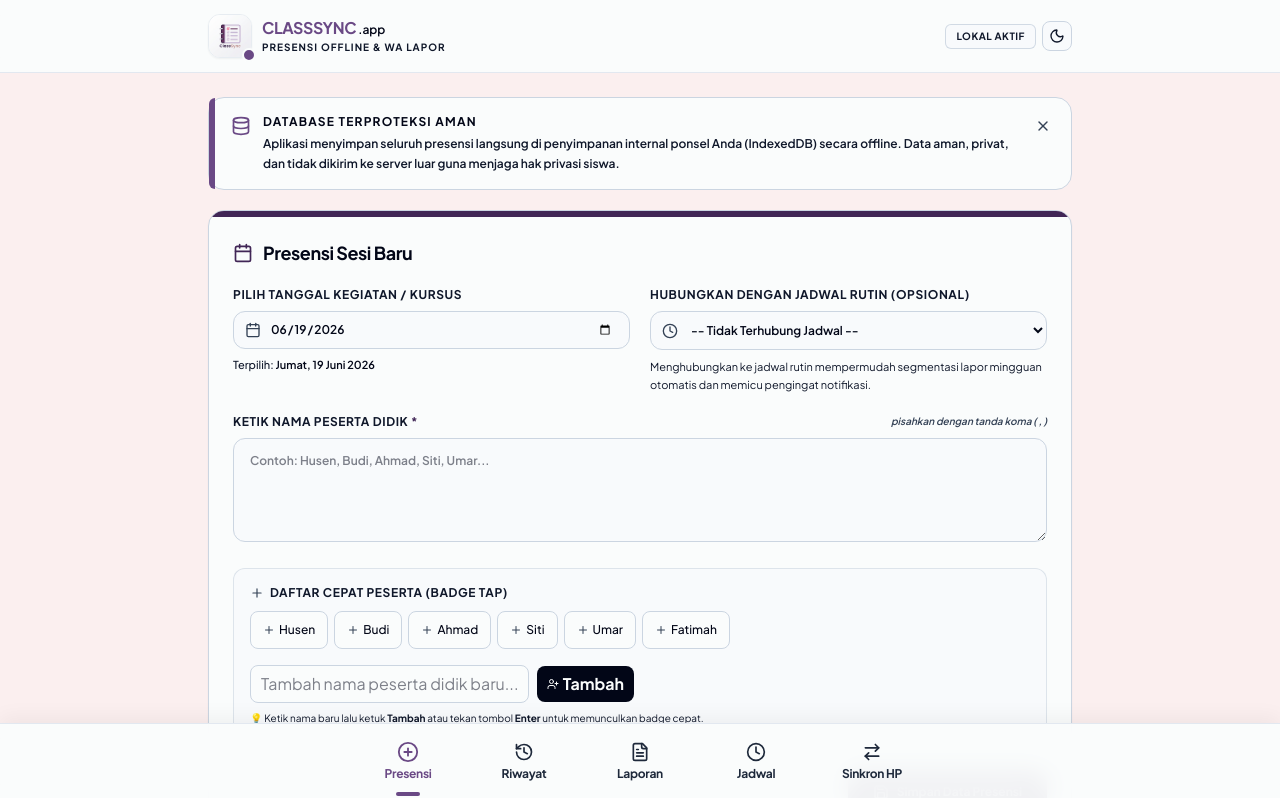
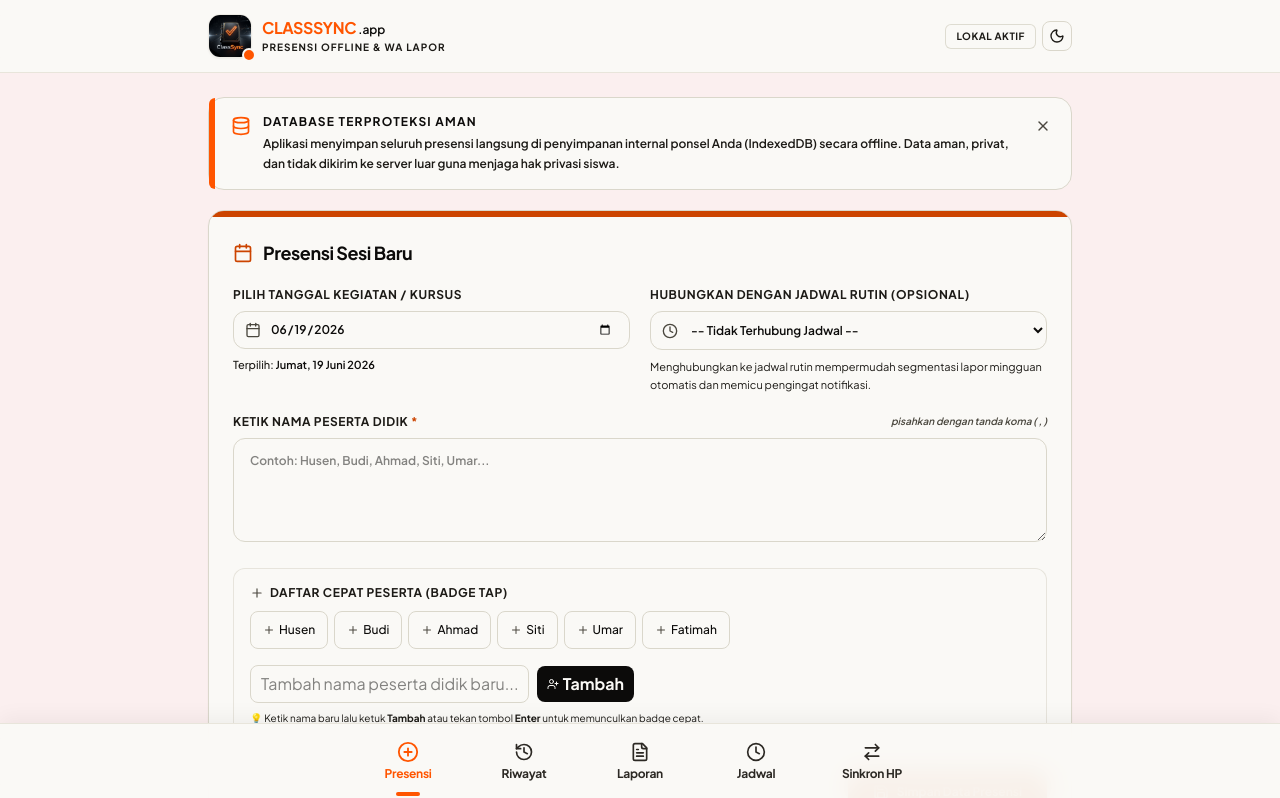
Before and after one commit to husenEF/Absensi-Bocil, a React (Vite) app: page / in a window 1280 px wide. Shown: the top 798 px of the page. Built offline with nearby package versions, Linux system fonts and the light colour scheme.

Commit message:
feat: implement database migration and rebrand
Add automatic migration for legacy IndexedDB instances and update the application theme to a new cyber-orange aesthetic.

```diff
--- a/index.html
+++ b/index.html
@@ -18,7 +18,7 @@
     <link rel="manifest" href="manifest.json" />
     <link rel="icon" href="icon.svg" type="image/svg+xml" />
     <link rel="apple-touch-icon" href="icon-512.png" />
-    <meta name="theme-color" content="#412656" />
+    <meta name="theme-color" content="#ff5500" />
     <meta name="apple-mobile-web-app-capable" content="yes" />
     <meta name="apple-mobile-web-app-status-bar-style" content="default" />
     <meta name="apple-mobile-web-app-title" content="ClassSync" />
--- a/src/App.tsx
+++ b/src/App.tsx
@@ -9,7 +9,7 @@ import { SyncManagement } from './pages/SyncManagement';
 
 // Import custom app logo image generated
 // @ts-ignore
-import logoImg from './assets/images/classsync_logo_1784256921487.jpg';
+import logoImg from './assets/images/classsync_cyber_logo_1784268435718.jpg';
 
 import {
   PlusCircle,
--- a/src/context/AppContext.tsx
+++ b/src/context/AppContext.tsx
@@ -1,7 +1,7 @@
 import React, { createContext, useContext, useState, useEffect, useMemo, useRef } from 'react';
 import QRCode from 'qrcode';
 import jsQR from 'jsqr';
-import { db, AbsensiRecord, ScheduleRecord } from '../db';
+import { db, AbsensiRecord, ScheduleRecord, checkForAndMigratePreviousDatabases } from '../db';
 import { formatIndonesianDate, formatDateShort } from '../utils/date';
 
 interface BiMonthlyPeriod {
@@ -417,6 +417,15 @@ export const AppProvider: React.FC<{ children: React.ReactNode }> = ({ children
 
   // Seed on mount
   useEffect(() => {
+    // Check for and migrate legacy database instances if present in the browser origin
+    checkForAndMigratePreviousDatabases((successMsg) => {
+      showToast(successMsg, 'success');
+      loadRecords();
+      loadSchedules();
+    }).catch(err => {
+      console.error('[Migration check error]', err);
+    });
+
     loadRecords();
     loadSchedules();
 
--- a/src/index.css
+++ b/src/index.css
@@ -2,76 +2,92 @@
 @import "tailwindcss";
 
 :root {
-  --zinc-50: #f8fafc;
-  --zinc-100: #f1f5f9;
-  --zinc-150: #e2e8f0;
-  --zinc-200: #cbd5e1;
-  --zinc-250: #cbd5e1;
-  --zinc-300: #94a3b8;
-  --zinc-350: #475569; /* slate-600: strong medium text */
-  --zinc-400: #334155; /* slate-700: very legible dark gray */
-  --zinc-450: #1e293b; /* slate-800: deep charcoal for secondary label / unselected nav elements */
-  --zinc-500: #0f172a; /* slate-900: near-black for primary helpers, informational texts, and labels */
-  --zinc-600: #0f172a; /* slate-900: near-black */
-  --zinc-650: #020617; /* slate-950: true deep black */
-  --zinc-700: #020617;
-  --zinc-750: #020617;
-  --zinc-800: #020617;
-  --zinc-850: #020617;
-  --zinc-900: #020617;
-  --zinc-950: #020617;
+  --pink-tint: #faf9f6; /* Elegant warm minimalist white background */
+  --rose-warm: #f4f2eb; /* Soft minimalist light gray panels */
+  --rose-dusty: #e8e5db; /* Warm subtle borders */
+  --lavender-soft: #ff8a50; /* Softer secondary cyber orange */
+  --plum-dark: #cc4400; /* Deep rich corporate cyber orange */
+  --plum-deep: #882200; /* Rich warm dark terracotta */
+  --brick-ember: #ff5500; /* Primary Hackceleration Cyber Orange */
+
+  --zinc-50: #faf9f6; /* Elegant minimalist warm white */
+  --zinc-100: #f4f2eb;
+  --zinc-150: #e8e5db;
+  --zinc-200: #dad7cb;
+  --zinc-250: #dad7cb;
+  --zinc-300: #a19d90;
+  --zinc-350: #6b685d; /* slate-600 equivalent */
+  --zinc-400: #4a473e; /* slate-700 equivalent */
+  --zinc-450: #2c2924; /* deep charcoal */
+  --zinc-500: #1c1a16; /* near-black */
+  --zinc-600: #1c1a16;
+  --zinc-650: #0c0b0a; /* true deep black */
+  --zinc-700: #0c0b0a;
+  --zinc-750: #0c0b0a;
+  --zinc-800: #0c0b0a;
+  --zinc-850: #0c0b0a;
+  --zinc-900: #0c0b0a;
+  --zinc-950: #0c0b0a;
 }
 
 html.dark {
+  --pink-tint: #000000; /* Absolute pitch black background */
+  --rose-warm: #0a0a0c; /* Premium dark charcoal/obsidian panels */
+  --rose-dusty: #1c1c1f; /* Sleek high-tech border color */
+  --lavender-soft: #ff5500; /* Glowing electric cyber orange */
+  --plum-dark: #ff6a1a; /* Bright neon orange highlight */
+  --plum-deep: #ffa066; /* Soft warm peach highlight text */
+  --brick-ember: #ff5500; /* Primary Hackceleration Cyber Orange */
+
   --zinc-50: #ffffff;
   --zinc-100: #ffffff;
   --zinc-150: #ffffff;
   --zinc-200: #ffffff;
   --zinc-250: #ffffff;
-  --zinc-300: #f8fafc;
-  --zinc-350: #f8fafc;
-  --zinc-400: #fbefef;
-  --zinc-450: #f5cbcb;
-  --zinc-500: #ffe2e2;
-  --zinc-600: #f5cbcb;
-  --zinc-650: #c5b3d3;
-  --zinc-700: #324d7d;
-  --zinc-750: #29416b;
-  --zinc-800: #203459;
-  --zinc-850: #182947;
-  --zinc-900: #121e36;
-  --zinc-950: #0a1120;
+  --zinc-300: #f4f4f5;
+  --zinc-350: #f4f4f5;
+  --zinc-400: #ffe8db; /* soft warm orange text */
+  --zinc-450: #ffc9b3;
+  --zinc-500: #ffd8c7;
+  --zinc-600: #ffc9b3;
+  --zinc-650: #ff5500; /* Hackceleration Electric Orange */
+  --zinc-700: #160a04; /* deep dark warm copper background */
+  --zinc-750: #100702;
+  --zinc-800: #0a0401;
+  --zinc-850: #050200;
+  --zinc-900: #020100; /* Obsidian black */
+  --zinc-950: #000000; /* Absolute black */
 }
 
 @theme {
   --font-sans: "Plus Jakarta Sans", ui-sans-serif, system-ui, sans-serif;
   --font-mono: "JetBrains Mono", ui-monospace, SFMono-Regular, monospace;
 
-  /* Custom palette from: https://colorhunt.co/palette/fbefefffe2e2f5cbcbc5b3d3 */
-  --color-pink-tint: #fbefef;
-  --color-rose-warm: #ffe2e2;
-  --color-rose-dusty: #f5cbcb;
-  --color-lavender-soft: #c5b3d3;
+  /* Dynamically mapped variables that seamlessly adapt to themes */
+  --color-pink-tint: var(--pink-tint);
+  --color-rose-warm: var(--rose-warm);
+  --color-rose-dusty: var(--rose-dusty);
+  --color-lavender-soft: var(--lavender-soft);
 
-  /* Deeper premium shades for contrast and readability in light mode */
-  --color-plum-dark: #6a4985;
-  --color-plum-deep: #412656;
+  /* Premium high-contrast shades */
+  --color-plum-dark: var(--plum-dark);
+  --color-plum-deep: var(--plum-deep);
 
   /* Legacy variable mappings for backward compatibility */
-  --color-brick-ember: #6a4985;
-  --color-grey: #c5b3d3;
-  --color-white: #fafcfc;
-  --color-cool-steel: #ffe2e2;
-  --color-smoky-rose: #f5cbcb;
+  --color-brick-ember: var(--brick-ember);
+  --color-grey: var(--lavender-soft);
+  --color-white: var(--zinc-50);
+  --color-cool-steel: var(--rose-warm);
+  --color-smoky-rose: var(--rose-dusty);
 
   /* Mapping custom palette to existing utility colors for seamless UI integration */
-  --color-red-500: #c5b3d3;
-  --color-red-600: #6a4985;
-  --color-red-650: #412656;
-  --color-red-700: #2a153b;
-  --color-red-750: #1b0c28;
-  --color-red-755: #11051b;
-  --color-red-400: #f5cbcb;
+  --color-red-500: var(--lavender-soft);
+  --color-red-600: var(--brick-ember);
+  --color-red-650: var(--plum-dark);
+  --color-red-700: var(--plum-deep);
+  --color-red-750: var(--rose-dusty);
+  --color-red-755: var(--rose-warm);
+  --color-red-400: var(--pink-tint);
 
   /* Dynamic zinc scale for both light and dark modes */
   --color-zinc-50: var(--zinc-50);
@@ -93,33 +109,33 @@ html.dark {
   --color-zinc-900: var(--zinc-900);
   --color-zinc-950: var(--zinc-950);
 
-  --color-stone-50: #fafcfc;
-  --color-stone-100: #fafcfc;
-  --color-stone-200: #ffe2e2;
-  --color-stone-300: #c5b3d3;
-  --color-stone-900: #121e36;
-  --color-stone-905: #0a1120;
+  --color-stone-50: var(--zinc-50);
+  --color-stone-100: var(--zinc-50);
+  --color-stone-200: var(--rose-warm);
+  --color-stone-300: var(--lavender-soft);
+  --color-stone-900: var(--rose-warm);
+  --color-stone-905: var(--pink-tint);
 
   /* Custom Gradients from palette */
-  --background-image-gradient-brick-top: linear-gradient(0deg, #fbefef, #ffe2e2, #f5cbcb, #c5b3d3);
-  --background-image-gradient-brick-right: linear-gradient(90deg, #fbefef, #ffe2e2, #f5cbcb, #c5b3d3);
-  --background-image-gradient-brick-bottom: linear-gradient(180deg, #fbefef, #ffe2e2, #f5cbcb, #c5b3d3);
-  --background-image-gradient-brick-left: linear-gradient(270deg, #fbefef, #ffe2e2, #f5cbcb, #c5b3d3);
-  --background-image-gradient-brick-diagonal: linear-gradient(135deg, #fbefef, #ffe2e2, #f5cbcb, #c5b3d3);
+  --background-image-gradient-brick-top: linear-gradient(0deg, var(--pink-tint), var(--rose-warm), var(--rose-dusty), var(--lavender-soft));
+  --background-image-gradient-brick-right: linear-gradient(90deg, var(--pink-tint), var(--rose-warm), var(--rose-dusty), var(--lavender-soft));
+  --background-image-gradient-brick-bottom: linear-gradient(180deg, var(--pink-tint), var(--rose-warm), var(--rose-dusty), var(--lavender-soft));
+  --background-image-gradient-brick-left: linear-gradient(270deg, var(--pink-tint), var(--rose-warm), var(--rose-dusty), var(--lavender-soft));
+  --background-image-gradient-brick-diagonal: linear-gradient(135deg, var(--pink-tint), var(--rose-warm), var(--rose-dusty), var(--lavender-soft));
 }
 
 @variant dark (&:where(.dark, .dark *));
 
 body {
   font-family: var(--font-sans);
-  background-color: #fbefef; /* Soft washed light pink-white from colorhunt palette */
-  color: #1e293b; /* Muted slate instead of harsh jet-black */
+  background-color: var(--pink-tint); /* Warm minimalist white or obsidian black */
+  color: var(--zinc-500); /* Highly legible adaptively */
   transition: background-color 0.2s ease, color 0.2s ease;
 }
 
 html.dark body {
-  background-color: #0a1120; /* Deep Midnight Denim Background */
-  color: #f8fafc; /* Slate 50 */
+  background-color: #000000; /* Deep pitch black */
+  color: #f8fafc; /* Crisp white */
 }
 
 /* Custom styles for animations or PWA scrollbars */
```
Also changed, not shown: src/db.ts (+175 -0 lines), public/icon.svg, src/assets/images/classsync_cyber_logo_1784268435718.jpg (added).
